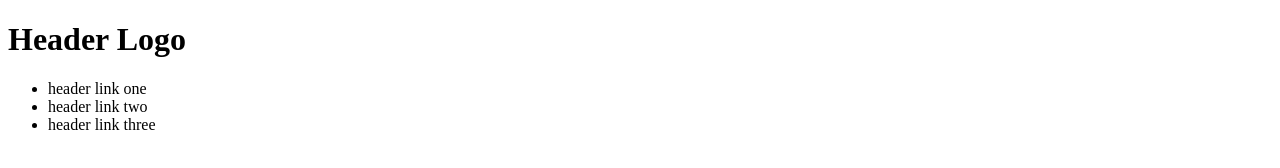
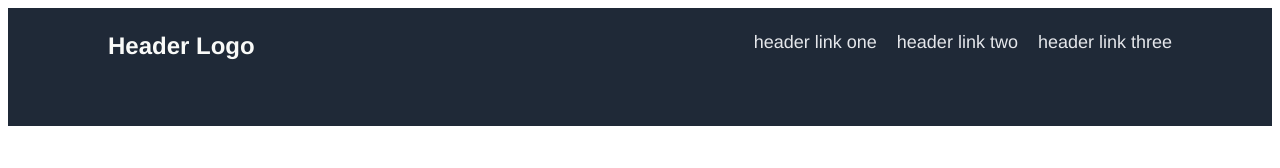
Before and after one commit to Gen-7/Landing-page, a plain HTML site: page index.html in a window 1280 px wide. Drawn offline with Linux system fonts and the light colour scheme.

Commit message:
Add CSS for header

```diff
--- a/index.html
+++ b/index.html
@@ -10,9 +10,9 @@
     <div class="header">
       <h1>Header Logo</h1>
       <ul class="header-link">
-        <li>header link one</li>
-        <li>header link two</li>
-        <li>header link three</li>
+        <li><a href="#">header link one</a></li>
+        <li><a href="#">header link two</a></li>
+        <li><a href="#">header link three</a></li>
       </ul>
     </div>
   </body>
--- a/styles.css
+++ b/styles.css
@@ -0,0 +1,28 @@
+* {
+  font-family: Helvetica, sans-serif;
+}
+
+.header {
+  display: flex;
+  background-color: #1F2937;
+  margin: 0;
+  padding: 8px 100px 50px;
+  justify-content: space-between;
+}
+
+.header-link {
+  list-style: none;
+  display: flex;
+  gap: 20px;
+}
+
+.header-link a {
+  text-decoration: none;
+  color: #E5E7EB;
+  font-size: 18px;
+}
+
+h1 {
+  font-size: 24px;
+  color: #F9FAF8;
+}
```
